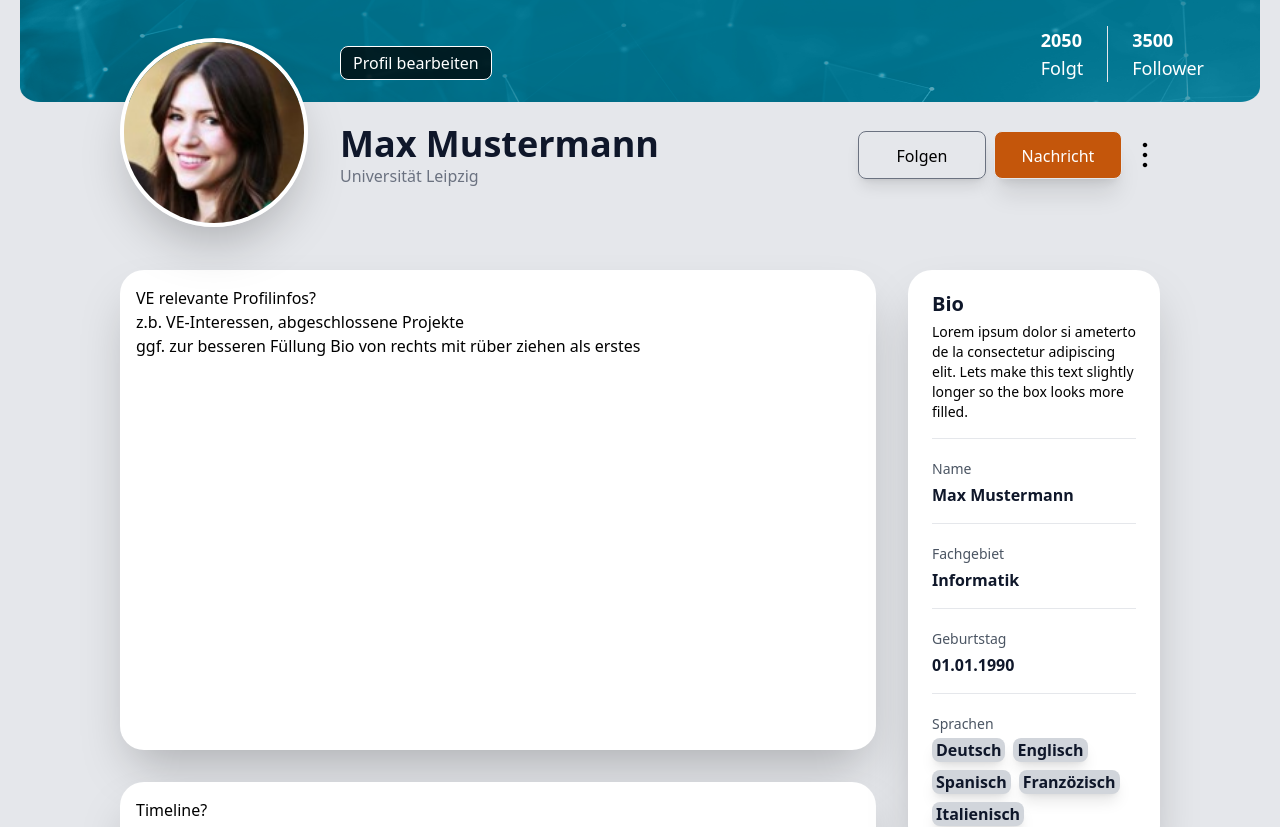
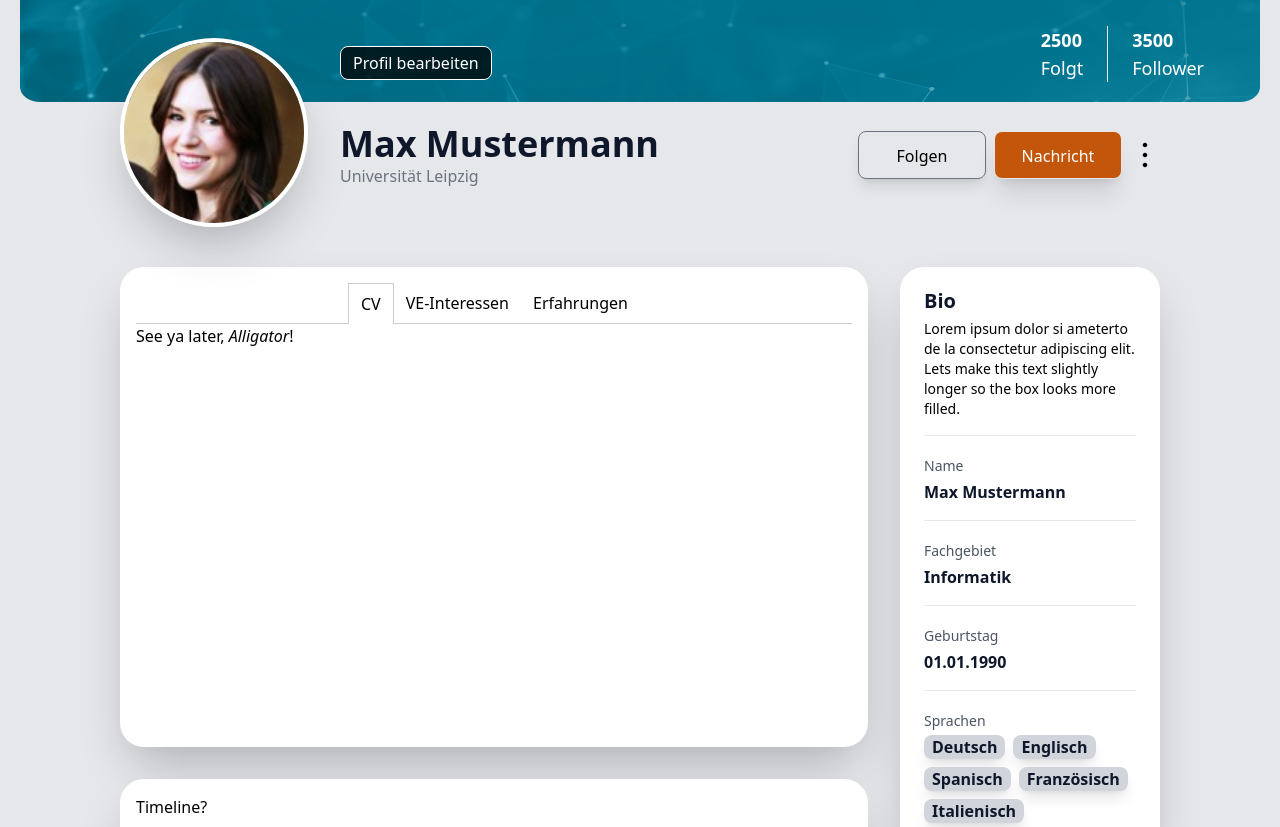
Before and after one commit to KMI-KPZ/ve-collab, a Next.js app in the folder frontend-vecollab/: page /profile in a window 1280 px wide. Shown: the part 387-1214 px from the top of the page. Built offline with nearby package versions, Linux system fonts and the light colour scheme; no server answers.

Commit message:
change followersbox to highlight VEs and implement tab-like view for ve-related information box

```diff
--- a/frontend-vecollab/public/styles/globals.css
+++ b/frontend-vecollab/public/styles/globals.css
@@ -181,3 +181,20 @@
       scrollbar-width: none; /* Firefox */
     }
 }
+
+
+.tab-list {
+  border-bottom: 1px solid #ccc;
+  padding-left: 0;
+}
+
+.tab-list-item {
+  margin-bottom: -1px;
+  padding: 0.5rem 0.75rem;
+}
+
+.tab-list-active {
+  background-color: white;
+  border: solid #ccc;
+  border-width: 1px 1px 0 1px;
+}
--- a/frontend-vecollab/src/components/learningContent/page-banner.tsx
+++ b/frontend-vecollab/src/components/learningContent/page-banner.tsx
@@ -17,7 +17,7 @@ interface Props {
 
 export default function PageBanner({ categories }: Props) {
     const title = "Materialien zu VE";
-    const text = "Lorem ipsum dolor sit amet, consetetur sadipscing elitr, sed diam nonumy eirmod tempor invidunt ut labore et dolore magna aliquyam erat, sed diam voluptua. At vero eos et accusam et justo duo dolores et ea rebum. Stet clita kasd gubergren, no sea takimata sanctus est Lorem ipsum dolor sit amet. Lorem ipsum dolor sit amet, consetetur sadipscing elitr, sed diam nonumy eirmod tempor invidunt ut labore et dolore magna aliquyam erat, sed diam voluptua";
+    const text = "Hello and welcome to our ve-collab qualification offer! This section is centrally filled with lerning opportunities and can be extended by our community. The learning resources you will find here are sorted across the disciplines as well as discipline-specific. Here you can get an overview of VEs and learn more about the individual topics. ";
 
     return (
         <>
--- /dev/null
+++ b/frontend-vecollab/src/components/profile/Tab.js
@@ -0,0 +1,36 @@
+import React, { Component } from "react";
+import PropTypes from "prop-types";
+
+class Tab extends Component {
+  static propTypes = {
+    activeTab: PropTypes.string.isRequired,
+    tabname: PropTypes.string.isRequired,
+    onClick: PropTypes.func.isRequired,
+  };
+
+  onClick = () => {
+    const { tabname, onClick } = this.props;
+    onClick(tabname);
+  };
+
+  render() {
+    const {
+      onClick,
+      props: { activeTab, tabname },
+    } = this;
+
+    let className = "tab-list-item";
+
+    if (activeTab === tabname) {
+      className += " tab-list-active";
+    }
+
+    return (
+      <li className={className} onClick={onClick}>
+        {tabname}
+      </li>
+    );
+  }
+}
+
+export default Tab;
--- /dev/null
+++ b/frontend-vecollab/src/components/profile/Tabs.js
@@ -0,0 +1,56 @@
+import React, { Component } from "react";
+import PropTypes from "prop-types";
+import Tab from "./Tab";
+
+class Tabs extends Component {
+  static propTypes = {
+    children: PropTypes.instanceOf(Array).isRequired,
+  };
+
+  constructor(props) {
+    super(props);
+
+    this.state = {
+      activeTab: this.props.children[0].props.tabname,
+    };
+  }
+
+  onClickTabItem = (tab) => {
+    this.setState({ activeTab: tab });
+  };
+
+  render() {
+    const {
+      onClickTabItem,
+      props: { children },
+      state: { activeTab },
+    } = this;
+
+    return (
+      <div className={"tabs w-full"}>
+        <ol className={"tab-list flex justify-center"}>
+          {children.map((child) => {
+            const { tabname } = child.props;
+
+            return (
+              <Tab
+                activeTab={activeTab}
+                key={tabname}
+                tabname={tabname}
+                onClick={onClickTabItem}
+              />
+            );
+          })}
+        </ol>
+        <div className="tab-content">
+          {children.map((child) => {
+            if (child.props.tabname !== activeTab) return undefined;
+            return child.props.children;
+          })}
+        </div>
+      </div>
+    );
+  }
+}
+
+export default Tabs;
--- /dev/null
+++ b/frontend-vecollab/src/components/profile/personal-information.tsx
@@ -0,0 +1,40 @@
+interface Props {
+    name: string,
+    bio: string,
+    department: string,
+    birthday: string,
+    languages: string[]
+}
+
+export default function PersonalInformation({ bio, name, department, birthday, languages }: Props) {
+    return (
+        <div className={"p-4 my-8 bg-white rounded-3xl shadow-2xl"}>
+            <div className={"mx-2 divide-y"}>
+                <div className={"pb-4"}>
+                    <div className={"font-bold text-slate-900 text-xl my-1"}>Bio</div>
+                    <div className={"text-sm"}>{bio}</div>
+                </div>
+                <div className={"py-4"}>
+                    <div className={"text-sm text-gray-600 my-1"}>Name</div>
+                    <div className={"font-bold text-slate-900"}>{name}</div>
+                </div>
+                <div className={"py-4"}>
+                    <div className={"text-sm text-gray-600 my-1"}>Fachgebiet</div>
+                    <div className={"font-bold text-slate-900"}>{department}</div>
+                </div>
+                <div className={"py-4"}>
+                    <div className={"text-sm text-gray-600 my-1"}>Geburtstag</div>
+                    <div className={"font-bold text-slate-900"}>{birthday}</div>
+                </div>
+                <div className={"pt-4 mb-1"}>
+                    <div className={"text-sm text-gray-600 my-1"}>Sprachen</div>
+                    <div className={"font-bold text-slate-900 flex flex-wrap"}>
+                        {languages.map((language) => (
+                            <div key={language} className={"mr-2 mb-2 px-2 rounded-lg bg-gray-300 shadow-lg"}>{language}</div>
+                        ))}
+                    </div>
+                </div>
+            </div>
+        </div>
+    )
+}
--- a/frontend-vecollab/src/components/profile/profile-banner.tsx
+++ b/frontend-vecollab/src/components/profile/profile-banner.tsx
@@ -1,18 +1,23 @@
 import Image from "next/image"
 import blueBackground from "@/images/footer/KAVAQ_Footer_rounded.png"
 
-export default function ProfileBanner() {
+interface Props {
+    followsNum: number,
+    followersNum: number
+}
+
+export default function ProfileBanner({followsNum, followersNum}: Props) {
     return (
         <>
             <div className={"w-full h-72 mt-10 relative rounded-2xl"}>
                 <Image className={"z-10"} fill src={blueBackground} alt={""} />
                 <div className={"flex absolute bottom-5 right-14 divide-x z-20"}>
                     <div className={"pr-6 text-lg text-white"}>
-                        <div className={"font-bold"}>2050</div>
+                        <div className={"font-bold"}>{followsNum}</div>
                         <div>Folgt</div>
                     </div>
                     <div className={"pl-6 text-lg text-white"}>
-                        <div className={"font-bold"}>3500</div>
+                        <div className={"font-bold"}>{followersNum}</div>
                         <div>Follower</div>
                     </div>
                 </div>
--- /dev/null
+++ b/frontend-vecollab/src/components/profile/profile-header.tsx
@@ -0,0 +1,29 @@
+import Image from "next/image"
+import { RxDotsVertical } from "react-icons/rx"
+
+interface Props {
+    name: string,
+    institution: string,
+    profilePictureUrl: string
+}
+
+export default function ProfileHeader({ name, institution, profilePictureUrl }: Props) {
+    return (
+        <div className={"flex"}>
+            <div className={"mr-8 rounded-full overflow-hidden border-4 border-white shadow-2xl"}>
+                <Image height={180} width={180} src={profilePictureUrl} alt={""} />
+            </div>
+            <div className={"mr-auto"}>
+                <button className={"border border-white bg-black/75 text-white rounded-lg px-3 py-1 mt-2"}><span>Profil bearbeiten</span></button>
+                <div className={"mt-11 font-bold text-4xl text-slate-900"}>{name}</div>
+                <div className={"text-gray-500"}>{institution}</div>
+
+            </div>
+            <div className={"flex items-end mb-12"}>
+                <button className={"w-32 h-12 bg-transparent border border-gray-500 py-3 px-6 mr-2 rounded-lg shadow-lg"}> <span>Folgen</span></button>
+                <button className={"w-32 h-12 bg-ve-collab-orange border text-white py-3 px-6 rounded-lg shadow-xl"}> <span>Nachricht</span></button>
+                <button className={"h-12 ml-2"}><span><RxDotsVertical size={30} color={""} /></span></button>
+            </div>
+        </div>
+    )
+}
--- a/frontend-vecollab/src/pages/profile.tsx
+++ b/frontend-vecollab/src/pages/profile.tsx
@@ -1,82 +1,89 @@
 import Container from "@/components/Layout/container"
+import PersonalInformation from "@/components/profile/personal-information"
 import ProfileBanner from "@/components/profile/profile-banner"
+import ProfileHeader from "@/components/profile/profile-header"
 import Image from "next/image"
 import { GetServerSideProps } from "next/types"
 import { RxDotsVertical } from "react-icons/rx"
+import Tabs from "@/components/profile/Tabs"
 
 interface Props {
+    name: string,
+    institution: string,
+    profilePictureUrl: string,
+    bio: string,
+    department: string,
+    birthday: string,
+    languages: string[]
+}
 
-}
+// have to declare "tabname" as a valid attribute for div tags, otherwise typescript is bothered
+declare module 'react' {
+    interface HTMLAttributes<T> extends AriaAttributes, DOMAttributes<T> {
+      // extends React's HTMLAttributes
+      tabname?: string;
+    }
+  }
 
 export default function Profile(props: Props) {
     return (
         <>
             <Container>
-                <ProfileBanner />
-                <Container>
-                    <div className={"h-40 mx-20 relative -mt-16 z-10"}>
-                        <div className={"flex"}>
-                            <div className={"mr-8 rounded-full overflow-hidden border-4 border-white shadow-2xl"}>
-                                <Image height={180} width={180} src={"/images/random_user.jpg"} alt={""} />
-                            </div>
-                            <div className={"mr-auto"}>
-                                <button className={"border border-white bg-black/75 text-white rounded-lg px-3 py-1 mt-2"}><span>Profil bearbeiten</span></button>
-                                <div className={"mt-11 font-bold text-4xl text-slate-900"}>Max Mustermann</div>
-                                <div className={"text-gray-500"}>Universität Leipzig</div>
-
-                            </div>
-                            <div className={"flex items-end mb-12"}>
-                                <button className={"w-32 h-12 bg-transparent border border-gray-500 py-3 px-6 mr-2 rounded-lg shadow-lg"}> <span>Folgen</span></button>
-                                <button className={"w-32 h-12 bg-ve-collab-orange border text-white py-3 px-6 rounded-lg shadow-xl"}> <span>Nachricht</span></button>
-                                <button className={"h-12 ml-2"}><span><RxDotsVertical size={30} color={""} /></span></button>
-                            </div>
-                        </div>
+                <ProfileBanner followsNum={2500} followersNum={3500} />
+                <div className="container mx-auto mb-2 px-5">
+                    <div className={"mx-20 relative -mt-16 z-10"}>
+                        <ProfileHeader name={props.name} institution={props.institution} profilePictureUrl={props.profilePictureUrl}></ProfileHeader>
                     </div>
-                </Container>
+                </div>
                 <Container>
                     <div className={"mx-20 flex"}>
                         <div className={"w-3/4  mr-4"}>
-                            <div className={"h-[30rem] p-4 my-4 bg-white rounded-3xl shadow-2xl"}>
-                                <div> VE relevante Profilinfos?</div>
-                                <div>z.b. VE-Interessen, abgeschlossene Projekte</div>
-                                <div>ggf. zur besseren Füllung Bio von rechts mit rüber ziehen als erstes</div>
+                            <div className={"h-[30rem] flex p-4 my-8 bg-white rounded-3xl shadow-2xl"}> {/* remove height once content is implemented to avoid unexpected overflow */}
+                                <Tabs>
+                                    <div tabname="CV">
+                                        See ya later, <em>Alligator</em>!
+                                    </div>
+                                    <div tabname="VE-Interessen">
+                                        After 'while, <em>Crocodile</em>!
+                                    </div>
+                                    <div tabname="Erfahrungen">
+                                        Nothing to see here, this tab is <em>extinct</em>!
+                                    </div>
+                                </Tabs>
                             </div>
-                            <div className={"h-96 p-4 my-8 bg-white rounded-3xl shadow-2xl"}>
+                            <div className={"h-96 p-4 my-8 bg-white rounded-3xl shadow-2xl"}> {/* remove height once content is implemented to avoid unexpected overflow */}
                                 Timeline?
                             </div>
                         </div>
                         <div className={"w-1/4  ml-4"}>
-                            <div className={"p-4 my-4 bg-white rounded-3xl shadow-2xl"}>
+                            <PersonalInformation name={props.name} bio={props.bio} department={props.department} birthday={props.birthday} languages={props.languages}></PersonalInformation>
+                            <div className={"p-4 my-8 bg-white rounded-3xl shadow-2xl"}>
+                                <div className={"mx-2 my-1 font-bold text-slate-900 text-xl"}>
+                                    meine Highlight VEs
+                                </div>
                                 <div className={"mx-2 divide-y"}>
-                                    <div className={"pb-4"}>
-                                        <div className={"font-bold text-slate-900 text-xl my-1"}>Bio</div>
-                                        <div className={"text-sm"}>Lorem ipsum dolor si ameterto de la consectetur adipiscing elit. Lets make this text slightly longer so the box looks more filled.</div>
+                                    <div className={"py-4"}>
+                                        <div className={"font-bold text-lg"}>Menschenrechte in der Welt</div>
+                                        <div className={"text-sm text-gray-600 my-1"}>Lorem ipsum dolor si ameterto de la consectetur adipiscing elit. Lets make this text slightly longer so the box looks more filled.</div>
+                                        <div>01.01.2023</div>
                                     </div>
                                     <div className={"py-4"}>
-                                        <div className={"text-sm text-gray-600 my-1"}>Name</div>
-                                        <div className={"font-bold text-slate-900"}>Max Mustermann</div>
+                                        <div className={"font-bold text-lg"}>Gleichberechtigung</div>
+                                        <div className={"text-sm text-gray-600 my-1"}>Lorem ipsum dolor si ameterto de la consectetur adipiscing elit. Lets make this text slightly longer so the box looks more filled.</div>
+                                        <div>01.01.2023</div>
                                     </div>
                                     <div className={"py-4"}>
-                                        <div className={"text-sm text-gray-600 my-1"}>Fachgebiet</div>
-                                        <div className={"font-bold text-slate-900"}>Informatik</div>
+                                        <div className={"font-bold text-lg"}>Demokratieverständnis</div>
+                                        <div className={"text-sm text-gray-600 my-1"}>Lorem ipsum dolor si ameterto de la consectetur adipiscing elit. Lets make this text slightly longer so the box looks more filled.</div>
+                                        <div>01.01.2023</div>
                                     </div>
                                     <div className={"py-4"}>
-                                        <div className={"text-sm text-gray-600 my-1"}>Geburtstag</div>
-                                        <div className={"font-bold text-slate-900"}>01.01.1990</div>
-                                    </div>
-                                    <div className={"pt-4"}>
-                                        <div className={"text-sm text-gray-600 my-1"}>Sprachen</div>
-                                        <div className={"font-bold text-slate-900 flex flex-wrap"}>
-                                            <div className={"mr-2 mb-2 px-1 rounded-lg bg-gray-300 shadow-lg"}>Deutsch</div>
-                                            <div className={"mr-2 mb-2 px-1 rounded-lg bg-gray-300 shadow-lg"}>Englisch</div>
-                                            <div className={"mr-2 mb-2 px-1 rounded-lg bg-gray-300 shadow-lg"}>Spanisch</div>
-                                            <div className={"mr-2 mb-2 px-1 rounded-lg bg-gray-300 shadow-lg"}>Franzözisch</div>
-                                            <div className={"mr-2 mb-2 px-1 rounded-lg bg-gray-300 shadow-lg"}>Italienisch</div>
-                                        </div>
+                                        <div className={"font-bold text-lg"}>noch ein langer Titel der über 2 Zeilen geht</div>
+                                        <div className={"text-sm text-gray-600 my-1"}>Lorem ipsum dolor si ameterto de la consectetur adipiscing elit. Lets make this text slightly longer so the box looks more filled.</div>
+                                        <div>01.01.2023</div>
                                     </div>
                                 </div>
                             </div>
-                            <div className={"h-80 p-4 my-8 bg-white rounded-3xl shadow-2xl"}>Follower</div>
                         </div>
                     </div>
                 </Container>
@@ -88,7 +95,13 @@ export default function Profile(props: Props) {
 export const getServerSideProps: GetServerSideProps = async () => {
     return {
         props: {
-
+            name: "Max Mustermann",
+            institution: "Universität Leipzig",
+            profilePictureUrl: "/images/random_user.jpg",
+            bio: "Lorem ipsum dolor si ameterto de la consectetur adipiscing elit. Lets make this text slightly longer so the box looks more filled.",
+            department: "Informatik",
+            birthday: "01.01.1990",
+            languages: ["Deutsch", "Englisch", "Spanisch", "Französisch", "Italienisch"]
         }
     }
 }
```
